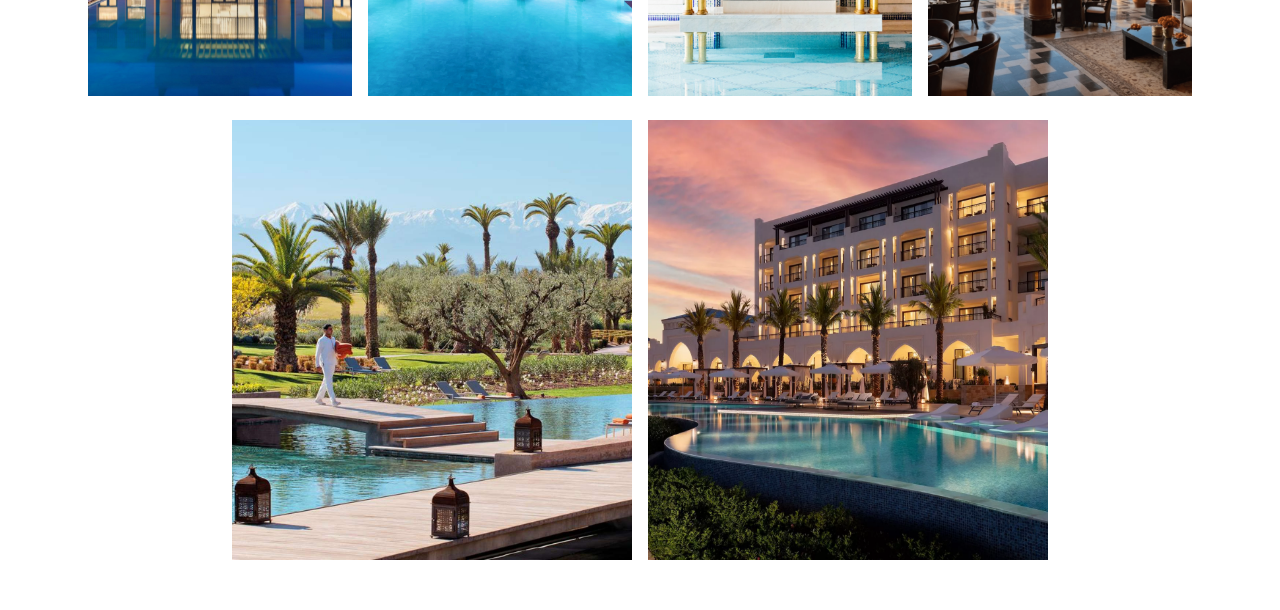
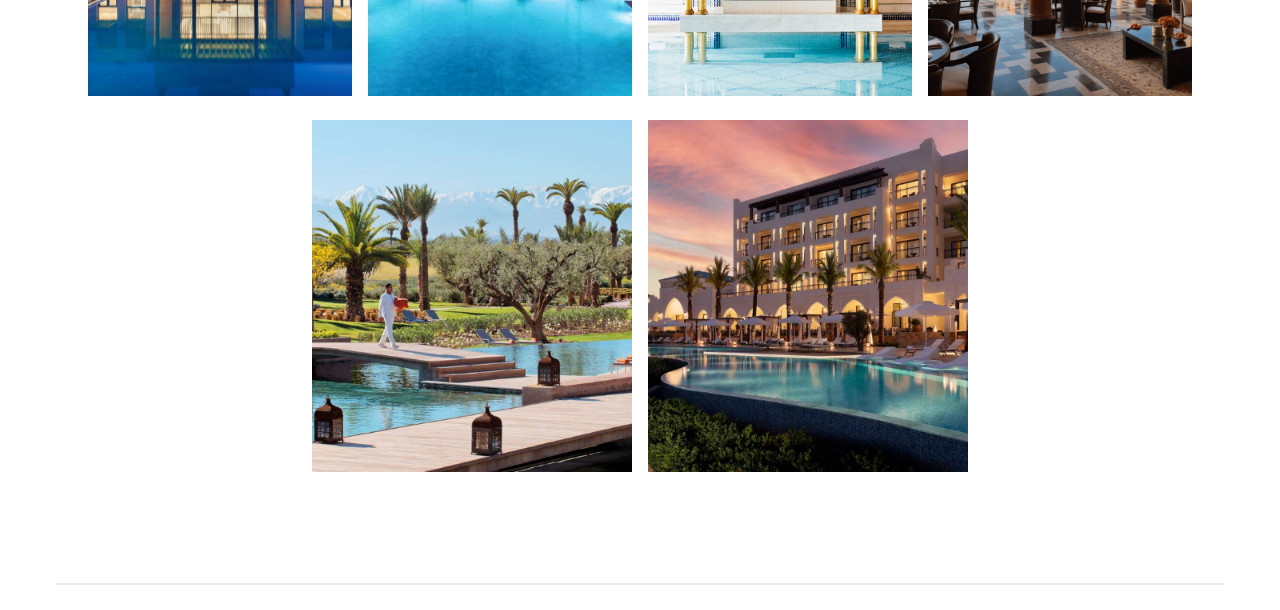
Before and after one commit to Nidabdellah-Abdelhafid/investour-hospitality-app, a React (Create React App) app: page /brands in a window 1280 px wide. Shown: the part 1720-2330 px from the top of the page. Built offline with nearby package versions, Linux system fonts and the light colour scheme.

Commit message:
add brd crd

```diff
--- a/src/pages/Brands.jsx
+++ b/src/pages/Brands.jsx
@@ -250,7 +250,7 @@ function Brands() {
           </div>
           {/* Second Row - Two Centered Responsive Images */}
           <div className="flex md:justify-center mt-6 flex-wrap">
-            <div className="relative w-full max-w-xl md:mx-2 group flex-1 min-w-[200px]">
+            <div className="relative w-full max-w-xl md:max-w-xs md:mx-2 group flex-1 min-w-[200px]">
               <img src={`${process.env.PUBLIC_URL}/img/Groupe de masques 12.png`} alt="Brand 5" className="w-full h-auto" />
               <div className="absolute inset-0 bg-black bg-opacity-50 flex items-center justify-center text-white text-center p-4 opacity-0 group-hover:opacity-100 transition-opacity duration-300">
                 <div>
@@ -260,7 +260,7 @@ function Brands() {
                 </div>
               </div>
             </div>
-            <div className="relative w-full max-w-xl mt-6 md:mt-0 md:mx-2 group flex-1 min-w-[200px]">
+            <div className="relative w-full max-w-xl md:max-w-xs mt-6 md:mt-0 md:mx-2 group flex-1 min-w-[200px]">
               <img src={`${process.env.PUBLIC_URL}/img/Groupe de masques 13.png`} alt="Brand 6" className="w-full h-auto" />
               <div className="absolute inset-0 bg-black bg-opacity-50 flex items-center justify-center text-white text-center p-4 opacity-0 group-hover:opacity-100 transition-opacity duration-300">
                 <div>
```
